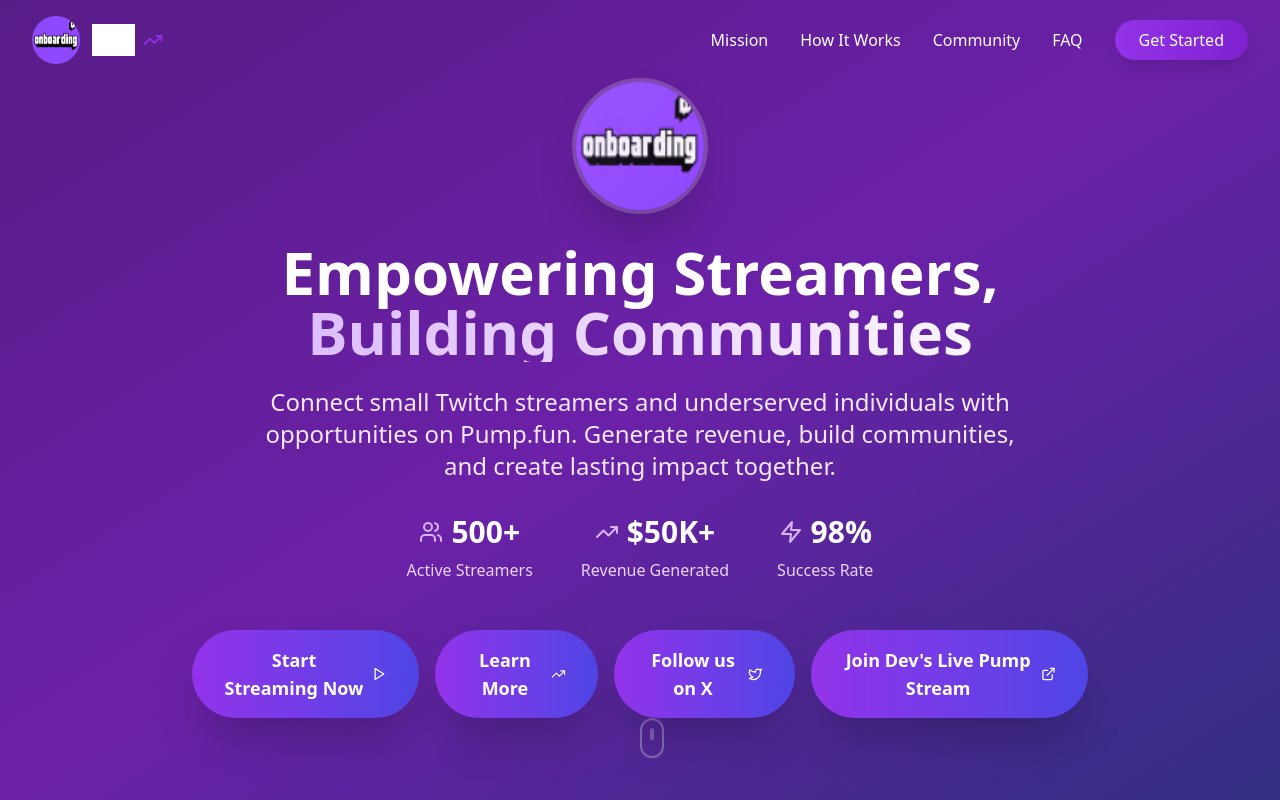
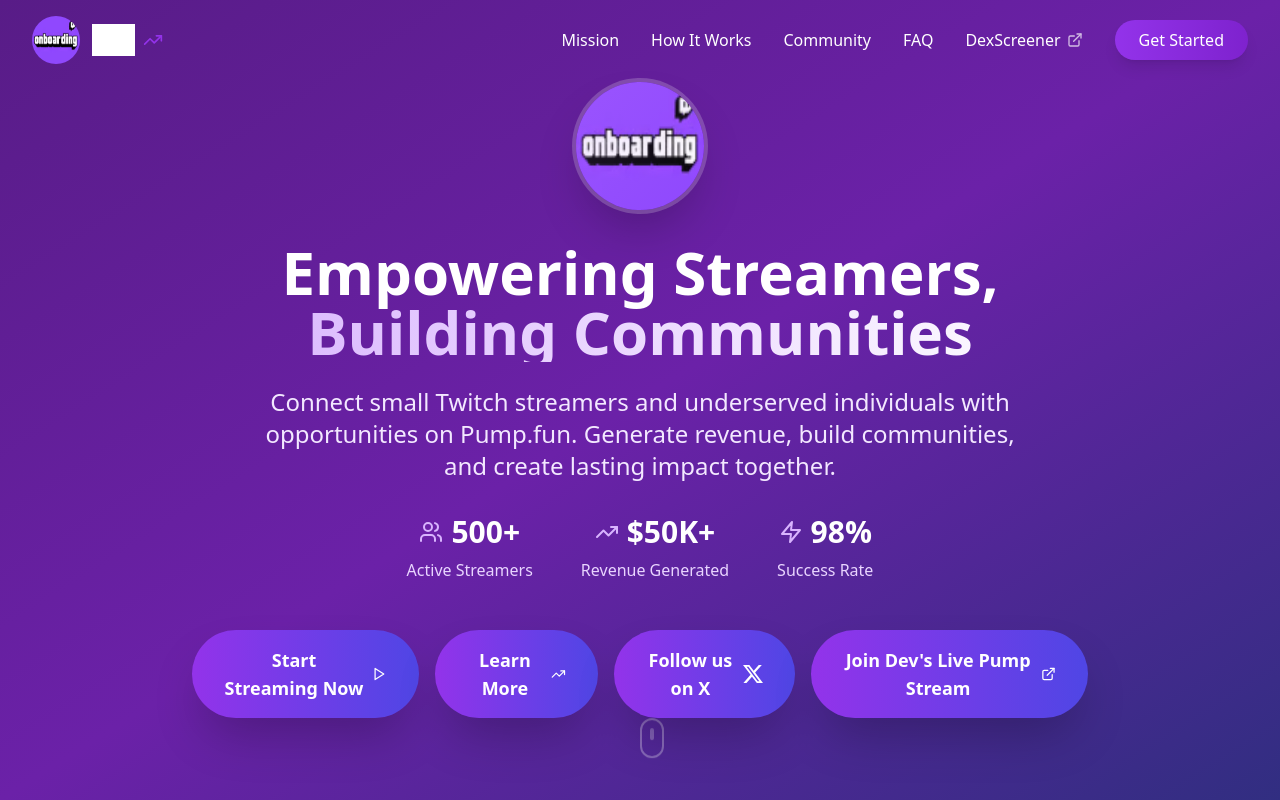
Before and after one commit to tlecocq99/Onboardingfun, a React (Vite) app: page / in a window 1280 px wide. Shown: the top 800 px of the page. Built offline with nearby package versions, Linux system fonts and the light colour scheme; grey boxes are pictures that could not be loaded.

Commit message:
addition of new links and header changes

```diff
--- a/src/components/Header.tsx
+++ b/src/components/Header.tsx
@@ -1,5 +1,5 @@
 import React, { useState, useEffect } from "react";
-import { Menu, X, TrendingUp } from "lucide-react";
+import { Menu, X, TrendingUp, ExternalLink } from "lucide-react";
 
 const Header: React.FC = () => {
   const [isMenuOpen, setIsMenuOpen] = useState(false);
@@ -93,6 +93,18 @@ const Header: React.FC = () => {
             >
               FAQ
             </button>
+            <a
+              href="https://dexscreener.com/solana/55phhptxjxejwenfvjv9zygdtnkbbxdfpwvyvtcufugh"
+              target="_blank"
+              rel="noopener noreferrer"
+              className={`${linkClass} inline-flex items-center gap-1.5 group relative after:absolute after:-bottom-0.5 after:left-0 after:h-px after:w-0 after:bg-current after:transition-all after:duration-300 hover:after:w-full`}
+            >
+              <span>DexScreener</span>
+              <ExternalLink
+                className="w-4 h-4 opacity-70 group-hover:opacity-100 transition-opacity"
+                aria-hidden="true"
+              />
+            </a>
             <button
               onClick={() => scrollToSection("apply")}
               className="bg-gradient-to-r from-purple-600 to-purple-700 text-white px-6 py-2 rounded-full hover:from-purple-700 hover:to-purple-800 transition-all duration-200 shadow-lg hover:shadow-purple-600"
@@ -142,6 +154,18 @@ const Header: React.FC = () => {
               >
                 FAQ
               </button>
+              <a
+                href="https://dexscreener.com/solana/55phhptxjxejwenfvjv9zygdtnkbbxdfpwvyvtcufugh"
+                target="_blank"
+                rel="noopener noreferrer"
+                className="w-full text-left text-gray-700 hover:text-purple-600 py-2 transition-colors font-medium flex items-center gap-1.5"
+              >
+                <span>DexScreener</span>
+                <ExternalLink
+                  className="w-4 h-4 opacity-60"
+                  aria-hidden="true"
+                />
+              </a>
               <button
                 onClick={() => scrollToSection("apply")}
                 className="w-full bg-gradient-to-r from-purple-600 to-purple-700 text-white py-3 rounded-full hover:from-purple-700 hover:to-purple-800 transition-all duration-200 shadow-lg font-medium"
--- a/src/components/Hero.tsx
+++ b/src/components/Hero.tsx
@@ -1,12 +1,5 @@
 import React from "react";
-import {
-  Play,
-  Users,
-  TrendingUp,
-  Zap,
-  ExternalLink,
-  Twitter,
-} from "lucide-react";
+import { Play, Users, TrendingUp, Zap, ExternalLink } from "lucide-react";
 
 const DEV_PUMP_STREAM_URL =
   "https://pump.fun/coin/Fzpo8vGJRRB9d8h9hv5FdNuvskTSXc55GGFvNpZupump";
@@ -121,7 +114,13 @@ const Hero: React.FC = () => {
             >
               <span className="flex items-center">
                 Follow us on X
-                <Twitter className="w-5 h-5 ml-2 group-hover:translate-x-1 transition-transform" />
+                <img
+                  src="/twitter-x-white.svg"
+                  alt="X logo"
+                  className="w-5 h-5 ml-2 group-hover:translate-x-1 transition-transform"
+                  loading="lazy"
+                  draggable="false"
+                />
               </span>
             </a>
             <a
```
Also changed, not shown: public/twitter-x-white.svg (added), public/twitter-x.svg (added).
